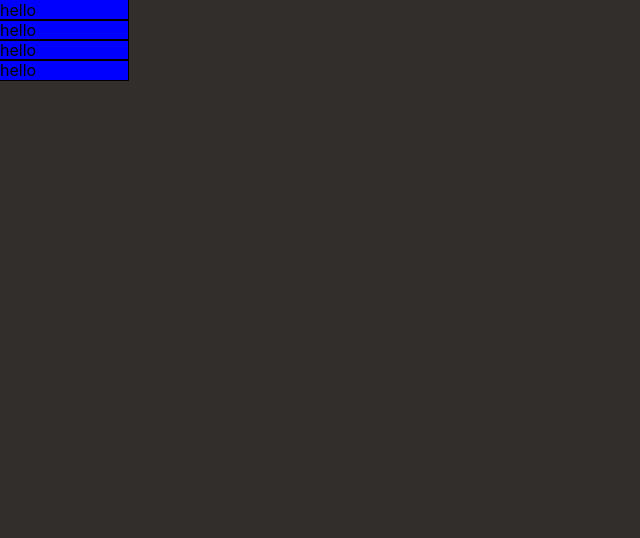
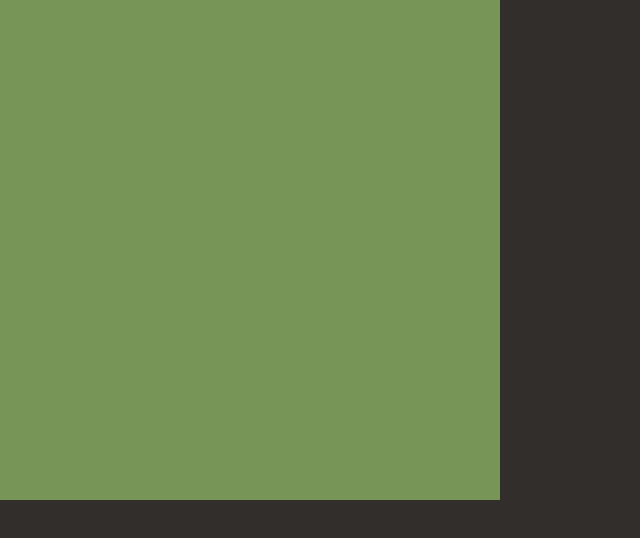
Before and after one commit to colinchambachan/Chess-Board-Visualizer, a React (Create React App) app: page / in a window 1280 px wide. Shown: the top 538 px of the page, without its empty margins (0-640 px from the left). Built offline with nearby package versions, Linux system fonts and the light colour scheme.

Commit message:
Add further styling to Board component

```diff
--- /dev/null
+++ b/src/components/Board.css
@@ -0,0 +1,5 @@
+#chessBoard {
+  width: 500px;
+  height: 500px;
+  background-color: #779556;
+}
--- a/src/components/Board.js
+++ b/src/components/Board.js
@@ -1,12 +1,6 @@
 import Square from "./Square.js";
+import "./Board.css";
 
 export default function Board() {
-  return (
-    <>
-      <Square></Square>
-      <Square></Square>
-      <Square></Square>
-      <Square></Square>
-    </>
-  );
+  return <div id="chessBoard"></div>;
 }
```
